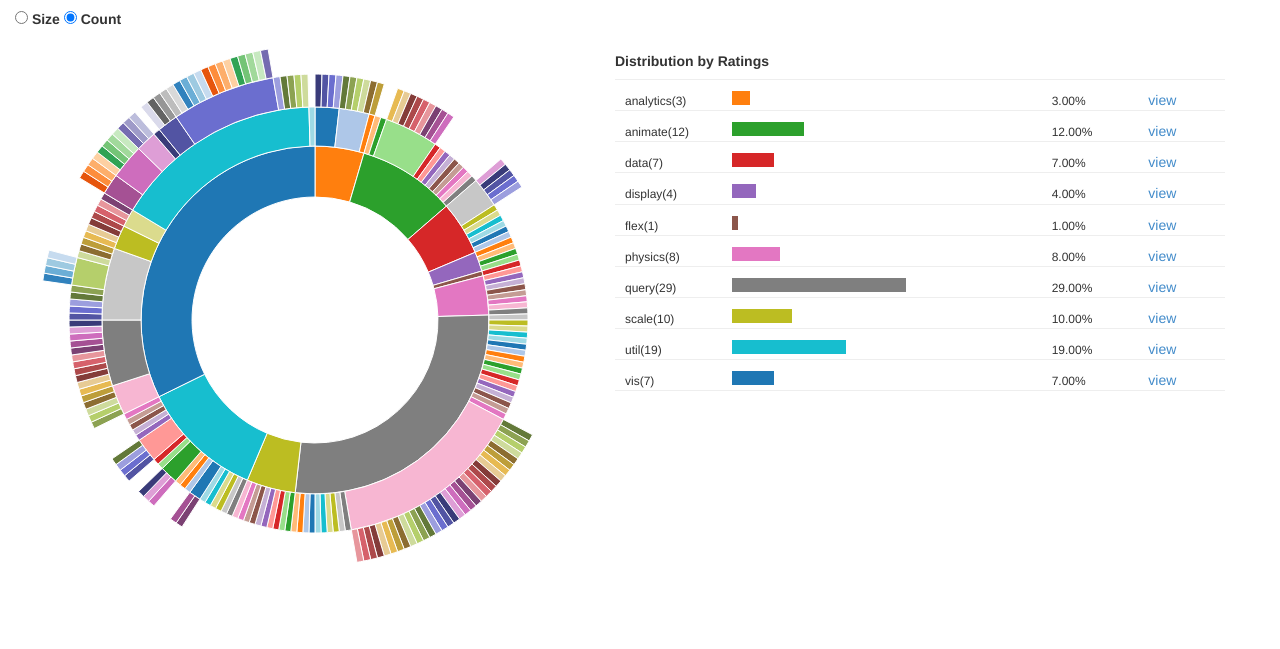
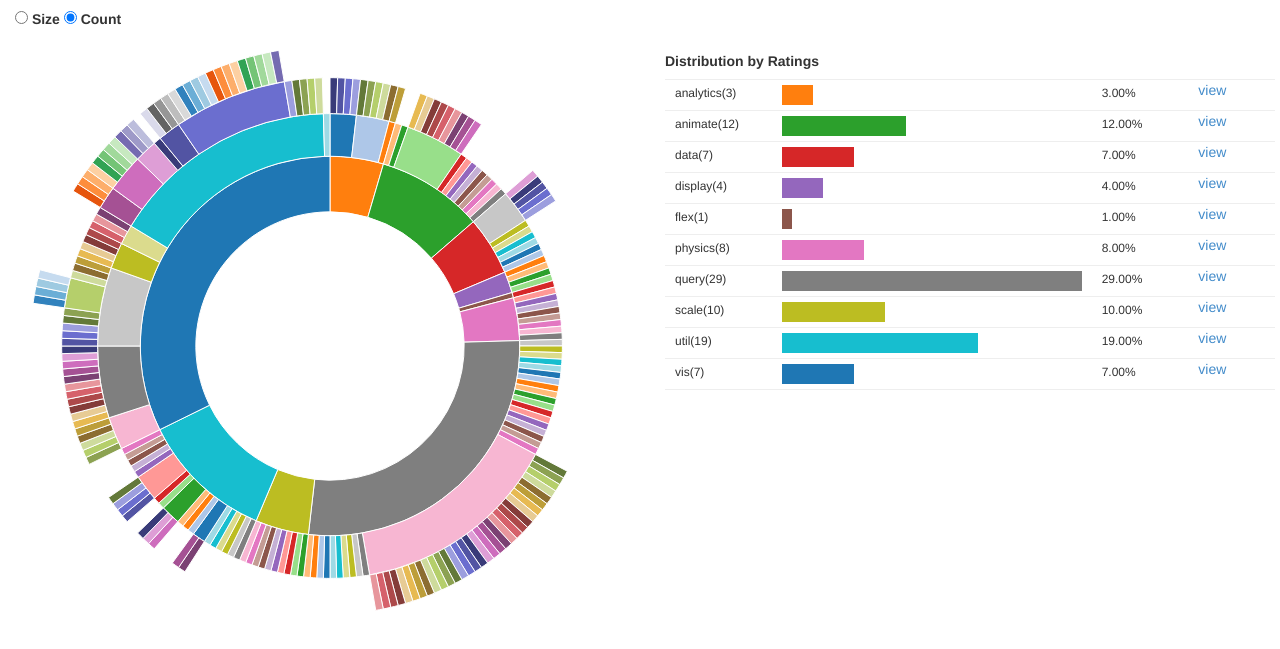
Before and after one commit to satishn92/D3js-Sunburst-chart, a website: page app/index.html in a window 1280 px wide. Shown: the part 63-712 px from the top of the page. Drawn offline with Linux system fonts and the light colour scheme.

Commit message:
Corrections to the position of tooltip and details div

```diff
--- a/app/app.css
+++ b/app/app.css
@@ -63,9 +63,9 @@ div.Details{
 
 div.Data{
   position: absolute;
-  right: 5px;
+  right: 5%;
   top: 510px;
-  width: 500px;
+  width: 40%;
   margin-bottom: 30px;
   background-color: #F7FAF9 ;
   padding:10px;
@@ -74,19 +74,20 @@ div.Data{
 
 p.details{
   font-size: 12px;
-  padding-left: 10px;
+  padding: 5px 0 5px 10px;
   display: inline-block;
   margin: 0;
 }
 
 div.details{
-  height: 14px;
+  height: 20px;
   display: inline-block;
   margin-left: 10px;
+  margin-top: 5px;
 }
 
 hr.details{
-  margin: 0 0 10px 0;
+  margin: 0;
 }
 
 div.legend{
--- a/app/directives/sunburstGraph.js
+++ b/app/directives/sunburstGraph.js
@@ -9,8 +9,8 @@ angular.module('app.directives', [])
     templateUrl: 'templates/sunburstGraphTemplate.html',
     link: function($scope,$element,$attr) {
       dataValidate($scope.data);
-      var width = 600,
-          height = 550,
+      var width = 650,
+          height = 600,
           radius = Math.min(width, height) / 2,
           color1 = d3.scale.category10(),
           color2 = d3.scale.category20(),
@@ -22,7 +22,7 @@ angular.module('app.directives', [])
           .attr("width", width)
           .attr("height", height)
           .append("g")
-          .attr("transform", "translate(" + width / 2 + "," + height * .52 + ")");
+          .attr("transform", "translate(" + (width / 2 - 10) + "," + height * .52 + ")");
 
       var partition = d3.layout.partition()
           .sort(null)
@@ -75,7 +75,7 @@ angular.module('app.directives', [])
           .attr("class", "Data");
 
       // Appending tooltip to the container
-      var tooltip = d3.select("div.container").append("div")
+      var tooltip = d3.select("body").append("div")
           .attr("class", "tooltip");
 
       // Stash the old values for transition.
@@ -117,7 +117,6 @@ angular.module('app.directives', [])
         tooltip.transition()
                 .duration(3000)
                 .style("display", "block");
-        console.log(d3.mouse(this)[0]);
 
         tooltip.html("<p> Name: <span class='tooltipName'>" + d.name + "</span></p><p> Total size: <span class='tooltipSize'>" + d.value + "</span></p>")
                 .style("position", "absolute")
@@ -198,7 +197,7 @@ angular.module('app.directives', [])
 
         for(var root in elements) {
           if(value === "count") {
-            barLength = (elements[root].children.length * 6);
+            barLength = (elements[root].children.length * 8);
           } else {
             barLength = (elements[root].value/2000);
           }
@@ -206,6 +205,8 @@ angular.module('app.directives', [])
           getTotalBarLength(barLength);
           detailedHtml += "<div class='row'><div class='col-md-2'><p class='details'>" + elements[root].name + "(" + elements[root].children.length + ")</p></div><div class='col-md-6'><div class='details' style=' background-color:" +  color1(elements[root].name) + ";'></div></div><div class='col-md-2'><p class='details percentage'></p></div><div class='col-md-2'><a class='view-data' style='cursor: pointer;' >view</a></div></div><hr class='details'>";
         }
+
+        var barscale = 300/(d3.max(barLengths));
 
 
         Details.html(detailedHtml)
@@ -221,7 +222,7 @@ angular.module('app.directives', [])
             .delay(2500)
             .duration(1500)
             .style("width", function(d) {
-              return d + "px";
+              return (d * barscale) + "px";
             });
 
         d3.selectAll("p.percentage")
@@ -290,7 +291,8 @@ angular.module('app.directives', [])
 
       // Function for Data Validation
       function dataValidate(data) {
-        if( data === null || data === "") {
+        console.log(data);
+        if( data === undefined || data === null || data === "") {
           alert("Data is not valid");
         } else {
           alert("Data is valid");
```
